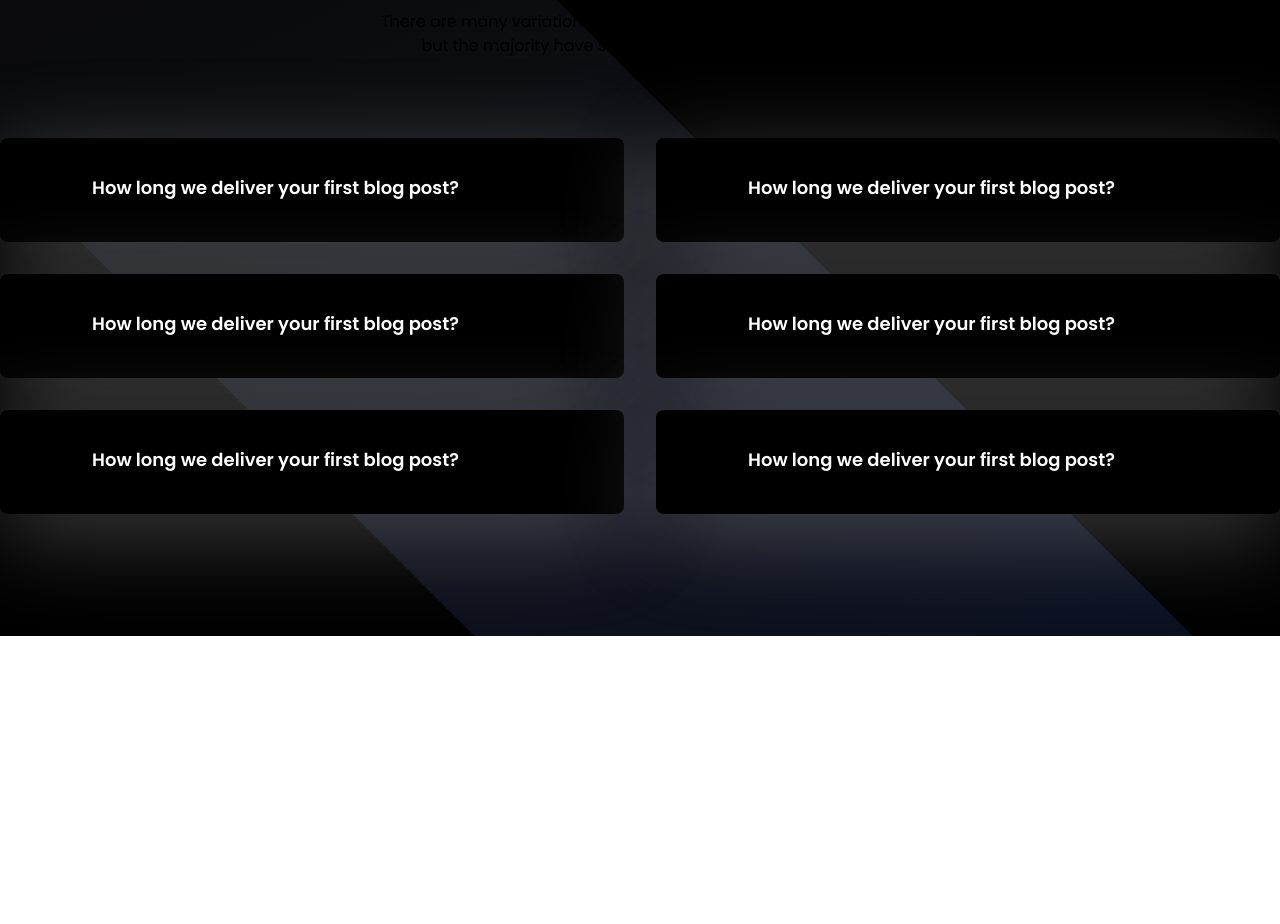
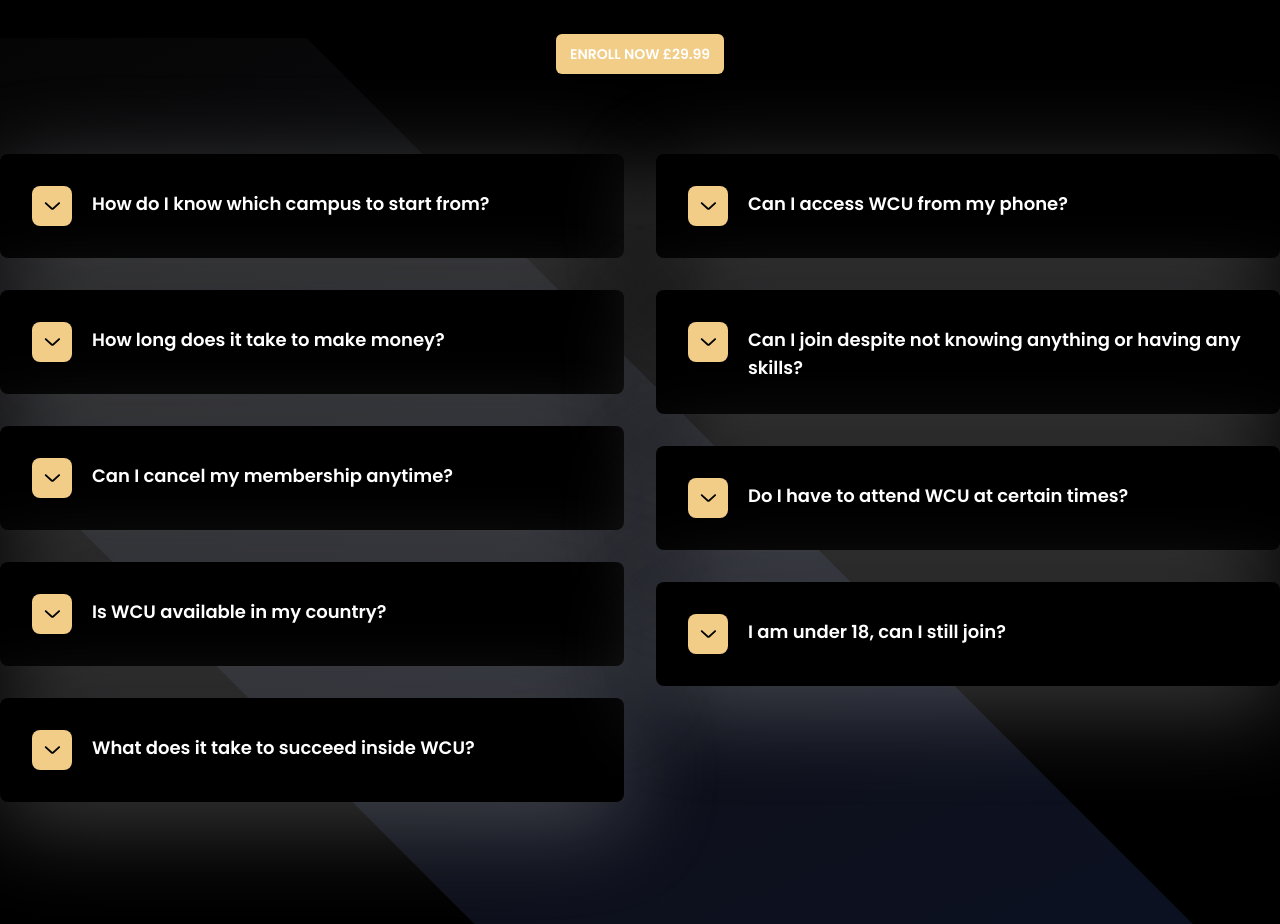
Before and after one commit to Ajaiyeoba/wcu-project, a React (Vite) app: page / in a window 1280 px wide. Shown: the part 5000-5924 px from the top of the page. Before the commit the page ends 5636 px from the top, so only its background shows below. Built offline with nearby package versions, Linux system fonts and the light colour scheme.

Commit message:
completed the faq section

```diff
--- a/src/components/Faq.jsx
+++ b/src/components/Faq.jsx
@@ -11,12 +11,19 @@
                 FAQ
               </span>
               <h2 className="mb-4 text-3xl font-bold text-dark dark:text-white sm:text-[40px]/[48px]">
-                Any Questions? Look Here
+              Are You Ready To Seek Your Fortune?
               </h2>
-              <p className="text-base text-body-color dark:text-custom-ter">
+              {/* <p className="text-base text-body-color dark:text-custom-ter">
                 There are many variations of passages of Lorem Ipsum available
                 but the majority have suffered alteration in some form.
-              </p>
+              </p> */}
+                <div className="mt-10 flex items-center justify-center gap-x-6">
+                <a
+                  href="#"
+                  className="rounded-md bg-custom-sec text-custom-ter px-3.5 py-2.5 text-sm font-semibold text-custon-ter shadow-sm hover:opacity-75 hover:-translate-y-1 hover:scale-110 duration-300 focus-visible:outline focus-visible:outline-2 focus-visible:outline-offset-2 focus-visible:outline-custom-ter"
+                >   ENROLL NOW      £29.99
+                </a>
+              </div>
             </div>
           </div>
         </div>
@@ -24,31 +31,46 @@
         <div className="-mx-4 flex flex-wrap">
           <div className="w-full px-4 lg:w-1/2">
             <AccordionItem
-              header="How long we deliver your first blog post?"
-              text="It takes 2-3 weeks to get your first blog post ready. That includes the in-depth research & creation of your monthly content marketing strategy that we do before writing your first blog post, Ipsum available ."
+              header="How do I know which campus to start from?"
+              text="This will be in accordance with how much time and money you have to dedicate yourself. When you enter, take our onboarding quiz that will put you in the right place."
             />
             <AccordionItem
-              header="How long we deliver your first blog post?"
-              text="It takes 2-3 weeks to get your first blog post ready. That includes the in-depth research & creation of your monthly content marketing strategy that we do before writing your first blog post, Ipsum available ."
+              header="How long does it take to make money?"
+              text="This depends on you. Some students can make money on their 1st day! Some longer. The key is how dedicated and committed you are.
+"
             />
             <AccordionItem
-              header="How long we deliver your first blog post?"
-              text="It takes 2-3 weeks to get your first blog post ready. That includes the in-depth research & creation of your monthly content marketing strategy that we do before writing your first blog post, Ipsum available ."
+              header="Can I cancel my membership anytime?"
+              text="Yes. You Can Cancel At Anytime."
+            />
+                        <AccordionItem
+              header="Is WCU available in my country?"
+              text="WCU is available in all countries."
+            />
+                        <AccordionItem
+              header="What does it take to succeed inside WCU?"
+              text="If you are hardworking and conscientious, you will succeed. However, your success will depend on how hard you work. Some people can make money in a few days, others longer. It all depends on you! But we will assist you to the best of our ability!
+"
             />
           </div>
           <div className="w-full px-4 lg:w-1/2">
-            <AccordionItem
-              header="How long we deliver your first blog post?"
-              text="It takes 2-3 weeks to get your first blog post ready. That includes the in-depth research & creation of your monthly content marketing strategy that we do before writing your first blog post, Ipsum available ."
+          <AccordionItem
+              header="Can I access WCU from my phone?"
+              text="Yes."
             />
-            <AccordionItem
-              header="How long we deliver your first blog post?"
-              text="It takes 2-3 weeks to get your first blog post ready. That includes the in-depth research & creation of your monthly content marketing strategy that we do before writing your first blog post, Ipsum available ."
+                        <AccordionItem
+              header="Can I join despite not knowing anything or having any skills?"
+              text="Absolutely! We will support you in becoming competent in the field of money-making. This is a skill anyone can acquire!."
             />
-            <AccordionItem
-              header="How long we deliver your first blog post?"
-              text="It takes 2-3 weeks to get your first blog post ready. That includes the in-depth research & creation of your monthly content marketing strategy that we do before writing your first blog post, Ipsum available ."
+                        <AccordionItem
+              header="Do I have to attend WCU at certain times?"
+              text="No. You have access 24/7 at any time of your preference. You are not mandated to attend at a particular time."
             />
+                                    <AccordionItem
+              header="I am under 18, can I still join? "
+              text="We encourage anyone under 18, with the consent of their parent(s) or guardian (s) to join."
+            />
+
           </div>
         </div>
       </div>
@@ -96,14 +118,14 @@
     setActive(!active);
   };
   return (
-    <div className="mb-8 w-full rounded-lg text-custom-ter bg-custom-pri p-4 shadow-[0px_20px_95px_0px_rgba(201,203,204,0.30)] dark:bg-dark-2 dark:shadow-[0px_20px_95px_0px_rgba(0,0,0,0.30)] sm:p-8 lg:px-6 xl:px-8">
+    <div className="mb-8 w-full rounded-lg bg-custom-pri p-4 shadow-[0px_20px_95px_0px_rgba(201,203,204,0.30)] dark:bg-dark-2 dark:shadow-[0px_20px_95px_0px_rgba(0,0,0,0.30)] sm:p-8 lg:px-6 xl:px-8">
       <button
-        className={`faq-btn flex text-custom-ter w-full text-left`}
+        className={`faq-btn flex w-full text-left`}
         onClick={() => handleToggle()}
       >
-        <div className="mr-5 flex h-10 text-custom-ter w-full max-w-[40px] items-center justify-center rounded-lg  text-custom-ter ">
+        <div className="mr-5 flex h-10 w-full max-w-[40px] items-center justify-center rounded-lg bg-custom-sec text-custom-ter ">
           <svg
-            className={`fill-primary text-custom-ter stroke-primary duration-200 ease-in-out ${
+            className={`fill-primary stroke-primary duration-200 ease-in-out ${
               active ? "rotate-180" : ""
             }`}
             width="17"
```
